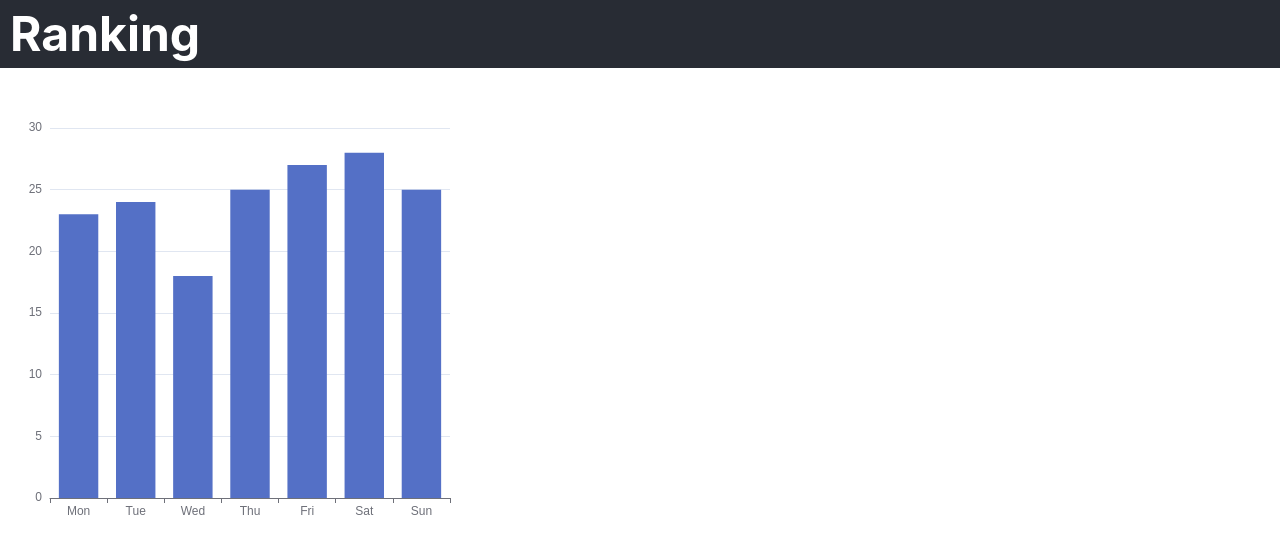
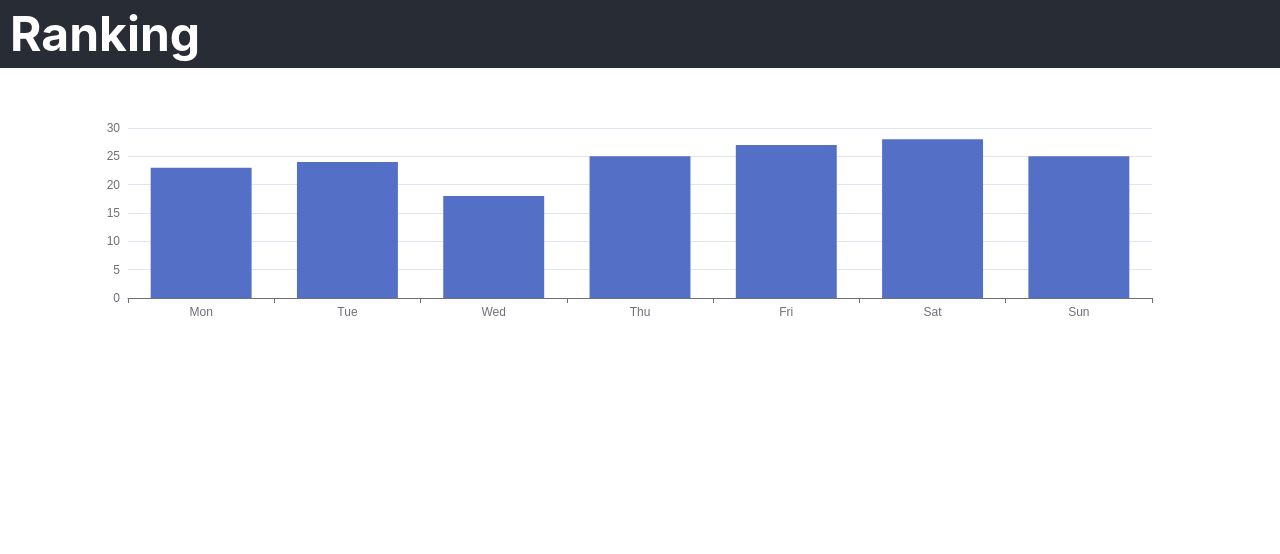
Before and after one commit to louis-bec/louis-bec.github.io, a React (Create React App) app: page / in a window 1280 px wide. Shown: the top 554 px of the page. Built offline with nearby package versions, Linux system fonts and the light colour scheme.

Commit message:
[fix] Fix failed test
We do not need default test case anymore. Instead, we want to make sure
 the App can bootup correctly.

```diff
--- a/package.json
+++ b/package.json
@@ -8,6 +8,7 @@
     "@testing-library/user-event": "^13.5.0",
     "axios": "^0.27.2",
     "echarts": "^5.3.3",
+    "echarts-for-react": "^3.0.2",
     "react": "^18.2.0",
     "react-dom": "^18.2.0",
     "react-scripts": "5.0.1",
@@ -36,5 +37,8 @@
       "last 1 firefox version",
       "last 1 safari version"
     ]
+  },
+  "devDependencies": {
+    "jest-canvas-mock": "^2.4.0"
   }
 }
--- a/src/RankingPlot/RankingPlot.js
+++ b/src/RankingPlot/RankingPlot.js
@@ -1,4 +1,5 @@
 import React from 'react';
+import ReactEcharts from "echarts-for-react";
 import './RankingPlot.css';
 
 import * as echarts from 'echarts';
@@ -24,15 +25,12 @@ export class RankingPlot extends React.Component {
 
     }
 
-    componentDidMount() {
-        this.chartDom = document.getElementById('ranking-plot-container');
-
-        this.rankingPlot = echarts.init( this.chartDom);
-
-        this.rankingPlot.setOption(this.plotOptions);
+    getOptions() {
+        return this.plotOptions
     }
 
+
     render() {
-        return <div id="ranking-plot-container"></div>;
+        return <ReactEcharts option={this.getOptions()} opts={{renderer: 'svg'}}/>
     }
 }
```
Also changed, not shown: src/setupTests.js (+1 -0 lines), 2 other files (tests, documents, lock files or other folders).
